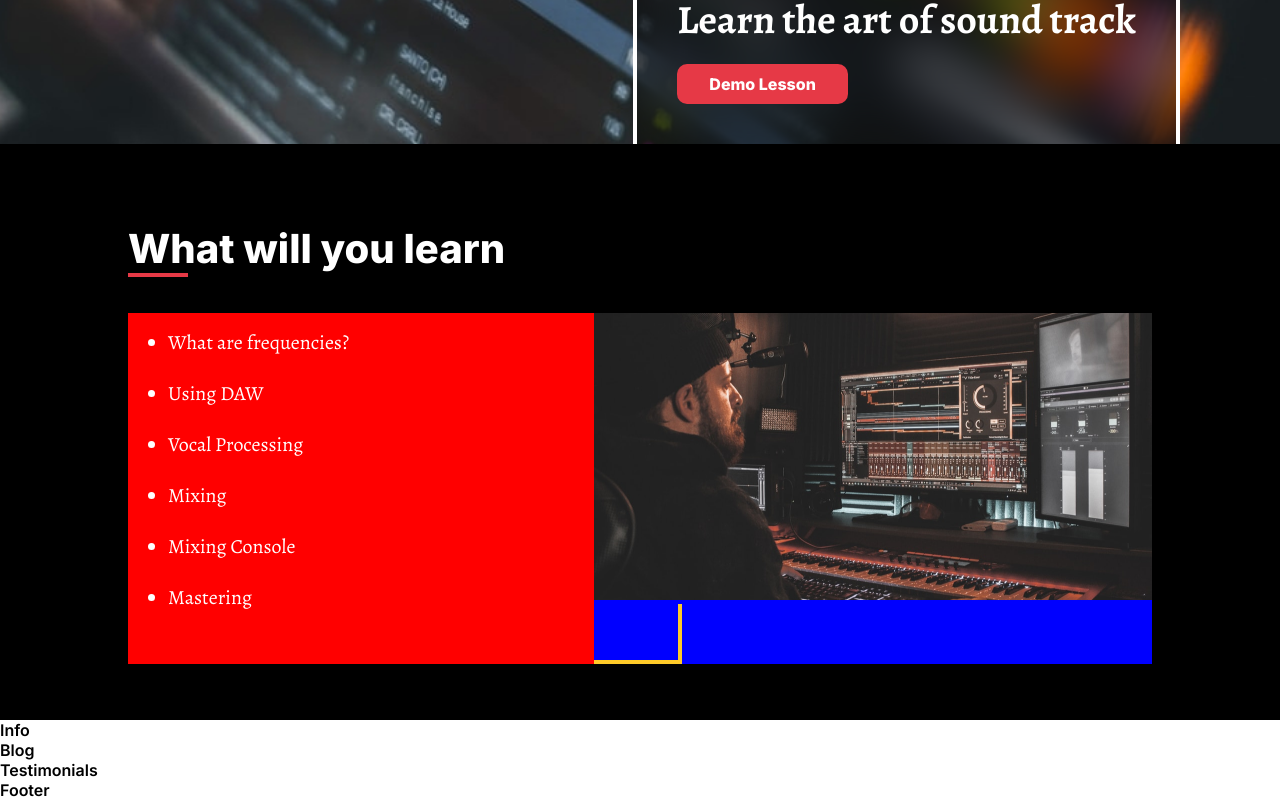
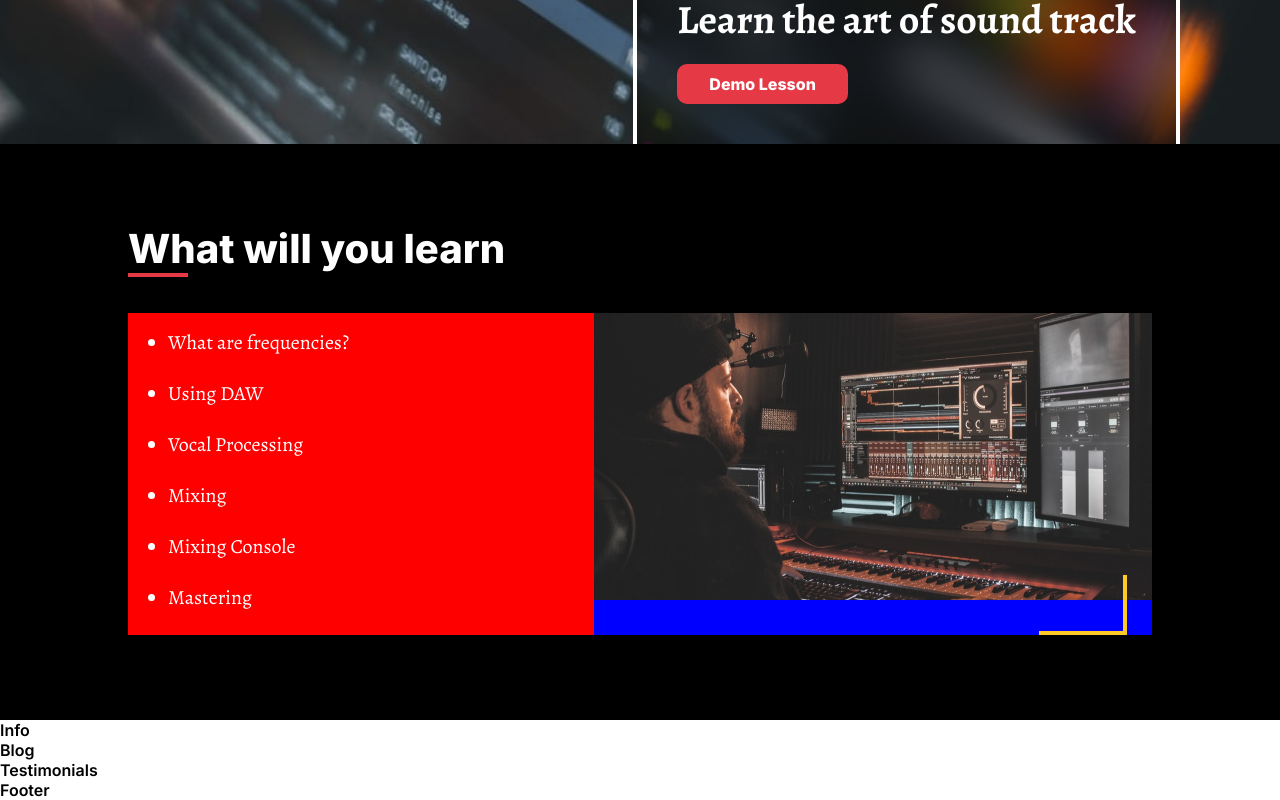
Before and after one commit to lahiruyasas7/Course-Responsive-App, a React (Vite) app: page / in a window 1280 px wide. Shown: the part 656-1456 px from the top of the page. Built offline with nearby package versions, Linux system fonts and the light colour scheme.

Commit message:
fix yellow bar

```diff
--- a/src/components/Topics/Topics.css
+++ b/src/components/Topics/Topics.css
@@ -25,6 +25,7 @@ section {
 section .body {
     display: flex;
     background-color: red;
+    position: relative;
 }
 
 section ul li {
@@ -48,5 +49,6 @@ section ul li {
     border-bottom: 4px solid var(--yellow-color);
     border-right:  4px solid var(--yellow-color);
     bottom: 0;
-    right: 0;
+    right: 25px;
+    position: absolute;
 }
```
